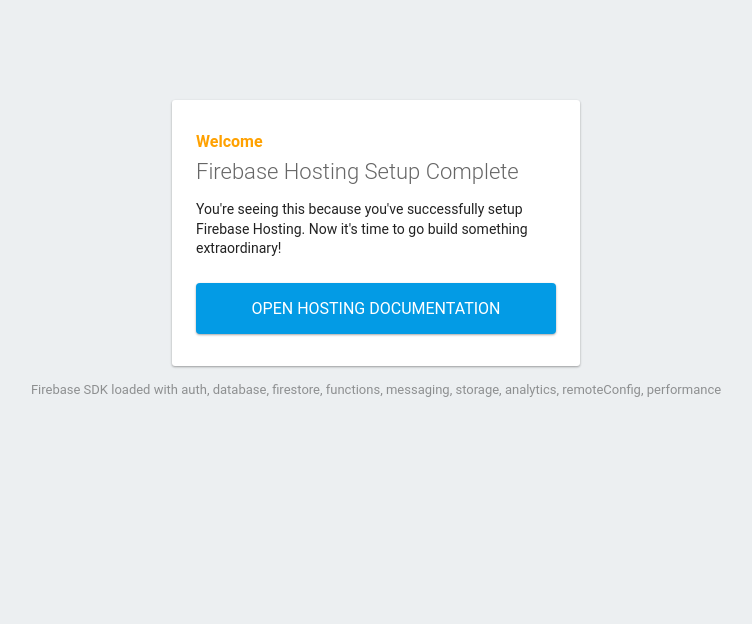
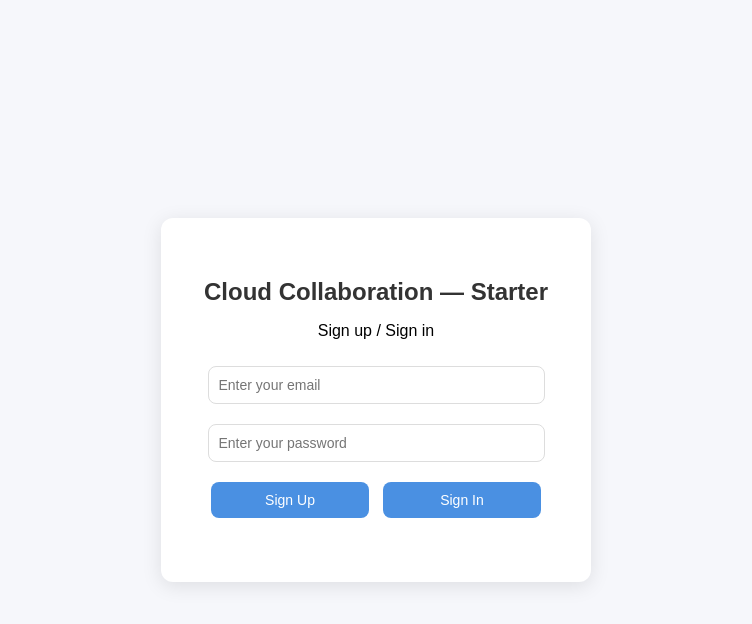
Before and after one commit to pranavika24/cloud-collab-project, a website: page public/index.html in a window 1280 px wide. Shown: the whole page, without its empty margins (264-1016 px from the left). Drawn offline with Linux system fonts and the light colour scheme; some packages are replaced by stand-ins of ours.

Commit message:
Restored index.html and updated files

```diff
--- a/public/index.html
+++ b/public/index.html
@@ -1,89 +1,142 @@
 <!DOCTYPE html>
-<html>
+<html lang="en">
 <head>
-    <meta charset="utf-8">
-    <meta name="viewport" content="width=device-width, initial-scale=1">
-    <title>Welcome to Firebase Hosting</title>
+  <meta charset="UTF-8" />
+  <meta name="viewport" content="width=device-width, initial-scale=1.0" />
+  <title>Cloud Collaboration — Starter</title>
+  <style>
+    /* 🌥️ Simple modern style for your Sign Up / Sign In page */
+    body {
+      font-family: "Poppins", sans-serif;
+      background-color: #f6f7fb;
+      display: flex;
+      justify-content: center;
+      align-items: center;
+      height: 100vh;
+      margin: 0;
+    }
 
-    <!-- update the version number as needed -->
-    <script defer src="/__/firebase/12.4.0/firebase-app-compat.js"></script>
-    <!-- include only the Firebase features as you need -->
-    <script defer src="/__/firebase/12.4.0/firebase-auth-compat.js"></script>
-    <script defer src="/__/firebase/12.4.0/firebase-database-compat.js"></script>
-    <script defer src="/__/firebase/12.4.0/firebase-firestore-compat.js"></script>
-    <script defer src="/__/firebase/12.4.0/firebase-functions-compat.js"></script>
-    <script defer src="/__/firebase/12.4.0/firebase-messaging-compat.js"></script>
-    <script defer src="/__/firebase/12.4.0/firebase-storage-compat.js"></script>
-    <script defer src="/__/firebase/12.4.0/firebase-analytics-compat.js"></script>
-    <script defer src="/__/firebase/12.4.0/firebase-remote-config-compat.js"></script>
-    <script defer src="/__/firebase/12.4.0/firebase-performance-compat.js"></script>
-    <!--
-      initialize the SDK after all desired features are loaded, set useEmulator to false
-      to avoid connecting the SDK to running emulators.
-    -->
-    <script defer src="/__/firebase/init.js?useEmulator=true"></script>
+    .container {
+      background: white;
+      padding: 40px;
+      border-radius: 12px;
+      box-shadow: 0 4px 20px rgba(0, 0, 0, 0.1);
+      width: 350px;
+      text-align: center;
+    }
 
-    <style media="screen">
-      body { background: #ECEFF1; color: rgba(0,0,0,0.87); font-family: Roboto, Helvetica, Arial, sans-serif; margin: 0; padding: 0; }
-      #message { background: white; max-width: 360px; margin: 100px auto 16px; padding: 32px 24px; border-radius: 3px; }
-      #message h2 { color: #ffa100; font-weight: bold; font-size: 16px; margin: 0 0 8px; }
-      #message h1 { font-size: 22px; font-weight: 300; color: rgba(0,0,0,0.6); margin: 0 0 16px;}
-      #message p { line-height: 140%; margin: 16px 0 24px; font-size: 14px; }
-      #message a { display: block; text-align: center; background: #039be5; text-transform: uppercase; text-decoration: none; color: white; padding: 16px; border-radius: 4px; }
-      #message, #message a { box-shadow: 0 1px 3px rgba(0,0,0,0.12), 0 1px 2px rgba(0,0,0,0.24); }
-      #load { color: rgba(0,0,0,0.4); text-align: center; font-size: 13px; }
-      @media (max-width: 600px) {
-        body, #message { margin-top: 0; background: white; box-shadow: none; }
-        body { border-top: 16px solid #ffa100; }
+    h2 {
+      color: #333;
+      margin-bottom: 10px;
+    }
+
+    input {
+      width: 90%;
+      padding: 10px;
+      margin: 10px 0;
+      border: 1px solid #ddd;
+      border-radius: 8px;
+      font-size: 14px;
+    }
+
+    button {
+      width: 45%;
+      padding: 10px;
+      margin: 10px 5px;
+      border: none;
+      border-radius: 8px;
+      background-color: #4a90e2;
+      color: white;
+      font-size: 14px;
+      cursor: pointer;
+      transition: background 0.3s;
+    }
+
+    button:hover {
+      background-color: #357ac9;
+    }
+
+    #message {
+      color: red;
+      font-size: 14px;
+      margin-top: 10px;
     }
   </style>
 </head>
 <body>
-    <div id="message">
-      <h2>Welcome</h2>
-      <h1>Firebase Hosting Setup Complete</h1>
-      <p>You're seeing this because you've successfully setup Firebase Hosting. Now it's time to go build something extraordinary!</p>
-      <a target="_blank" href="https://firebase.google.com/docs/hosting/">Open Hosting Documentation</a>
+
+  <div class="container">
+    <h2>Cloud Collaboration — Starter</h2>
+    <p>Sign up / Sign in</p>
+
+    <input type="email" id="email" placeholder="Enter your email" />
+    <input type="password" id="password" placeholder="Enter your password" />
+
+    <div>
+      <button id="signup-btn">Sign Up</button>
+      <button id="signin-btn">Sign In</button>
     </div>
-    <p id="load">Firebase SDK Loading&hellip;</p>
 
-    <script>
-      document.addEventListener('DOMContentLoaded', function() {
-        const loadEl = document.querySelector('#load');
-        // // 🔥🔥🔥🔥🔥🔥🔥🔥🔥🔥🔥🔥🔥🔥🔥🔥🔥🔥🔥🔥🔥🔥🔥🔥🔥🔥🔥🔥🔥🔥🔥
-        // // The Firebase SDK is initialized and available here!
-        //
-        // firebase.auth().onAuthStateChanged(user => { });
-        // firebase.database().ref('/path/to/ref').on('value', snapshot => { });
-        // firebase.firestore().doc('/foo/bar').get().then(() => { });
-        // firebase.functions().httpsCallable('yourFunction')().then(() => { });
-        // firebase.messaging().requestPermission().then(() => { });
-        // firebase.storage().ref('/path/to/ref').getDownloadURL().then(() => { });
-        // firebase.analytics(); // call to activate
-        // firebase.analytics().logEvent('tutorial_completed');
-        // firebase.performance(); // call to activate
-        //
-        // // 🔥🔥🔥🔥🔥🔥🔥🔥🔥🔥🔥🔥🔥🔥🔥🔥🔥🔥🔥🔥🔥🔥🔥🔥🔥🔥🔥🔥🔥🔥🔥
+    <p id="message"></p>
+  </div>
 
-        try {
-          let app = firebase.app();
-          let features = [
-            'auth',
-            'database',
-            'firestore',
-            'functions',
-            'messaging',
-            'storage',
-            'analytics',
-            'remoteConfig',
-            'performance',
-          ].filter(feature => typeof app[feature] === 'function');
-          loadEl.textContent = `Firebase SDK loaded with ${features.join(', ')}`;
-        } catch (e) {
-          console.error(e);
-          loadEl.textContent = 'Error loading the Firebase SDK, check the console.';
-        }
+  <!-- ✅ Connect Firebase Script -->
+  <script type="module">
+  import { initializeApp } from "https://www.gstatic.com/firebasejs/10.7.0/firebase-app.js";
+  import {
+    getAuth,
+    createUserWithEmailAndPassword,
+    signInWithEmailAndPassword
+  } from "https://www.gstatic.com/firebasejs/10.7.0/firebase-auth.js";
+
+  const firebaseConfig = {
+    apiKey: "AIzaSyDoSt5GFZSOdyFxtEkDkeISqmPEhqjNVZM",
+    authDomain: "cloudcollabproject.firebaseapp.com",
+    projectId: "cloudcollabproject",
+    storageBucket: "cloudcollabproject.appspot.com",
+    messagingSenderId: "1006881810271",
+    appId: "1:1006881810271:web:6e167d95219d66ab7178ea"
+  };
+
+  const app = initializeApp(firebaseConfig);
+  const auth = getAuth(app);
+  const messageEl = document.getElementById("message");
+
+  // ✅ Sign Up
+  document.getElementById("signup-btn").addEventListener("click", () => {
+    const email = document.getElementById("email").value;
+    const password = document.getElementById("password").value;
+
+    createUserWithEmailAndPassword(auth, email, password)
+      .then(() => {
+        messageEl.style.color = "green";
+        messageEl.textContent = "✅ User registered successfully!";
+      })
+      .catch((error) => {
+        messageEl.style.color = "red";
+        messageEl.textContent = "Error: " + error.message;
+      });
+  });
+
+  // ✅ Sign In + Redirect
+  document.getElementById("signin-btn").addEventListener("click", () => {
+    const email = document.getElementById("email").value;
+    const password = document.getElementById("password").value;
+
+    signInWithEmailAndPassword(auth, email, password)
+      .then(() => {
+        messageEl.style.color = "green";
+        messageEl.textContent = "✅ Signed in successfully! Redirecting...";
+        setTimeout(() => {
+          window.location.href = "dashboard.html"; // 👈 Redirect after login
+        }, 1000);
+      })
+      .catch((error) => {
+        messageEl.style.color = "red";
+        messageEl.textContent = "Error: " + error.message;
+      });
   });
 </script>
+
 </body>
 </html>
```
Also changed, not shown: 1 other file. Lines whose indentation alone changed are shown as unchanged.
